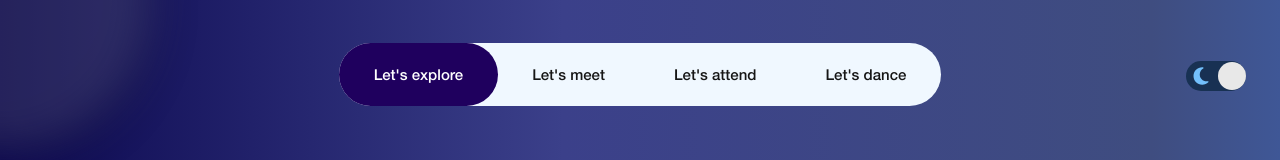
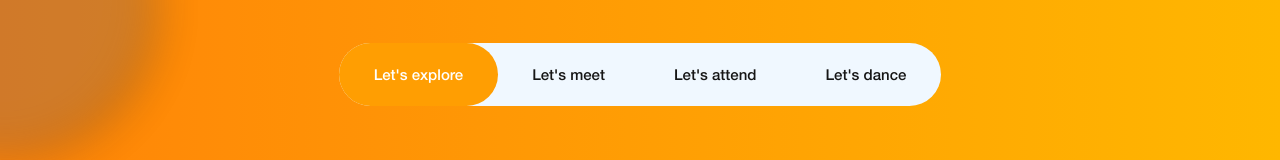
Before and after one commit to SauravMob/dance-app, a React (Vite) app: page / in a window 1280 px wide. Shown: the top 160 px of the page. Built offline with nearby package versions, Linux system fonts and the light colour scheme.

Commit message:
Removed Night Mode

```diff
--- a/src/App.css
+++ b/src/App.css
@@ -9,99 +9,49 @@ h6 {
 
 
 /* Theme colors */
-.App-dark {
-    background: linear-gradient(90deg, rgba(12, 8, 80, 1) 0%, rgba(59, 64, 138, 1) 44%, rgba(63, 77, 128, 1) 90%, rgba(63, 87, 150, 1) 100%);
-    overflow-y: scroll;
-    overflow-x: hidden;
-}
-
-.App-light {
+.App {
     background: linear-gradient(90deg, rgba(255, 128, 0, 0.9697128851540616) 0%, rgba(255, 183, 0, 1) 100%, rgba(255, 196, 0, 1) 100%);
     overflow-y: scroll;
     overflow-x: hidden;
 }
 
-.App-light .navbar {
+.App .navbar {
     background: linear-gradient(90deg, rgba(255, 128, 0, 0.9697128851540616) 0%, rgba(255, 183, 0, 1) 100%, rgba(255, 196, 0, 1) 100%);
 }
 
-.App-dark .navbar {
-    background: linear-gradient(90deg, rgba(12, 8, 80, 1) 0%, rgba(59, 64, 138, 1) 44%, rgba(63, 77, 128, 1) 90%, rgba(63, 87, 150, 1) 100%);
-}
-
-.App-light .footer-light {
+.App .footer {
     background: linear-gradient(90deg, rgba(255, 128, 0, 0.9697128851540616) 0%, rgba(255, 183, 0, 1) 100%, rgba(255, 196, 0, 1) 100%);
 }
 
-.App-dark .footer-dark {
-    background: linear-gradient(90deg, rgba(12, 8, 80, 1) 0%, rgba(59, 64, 138, 1) 44%, rgba(63, 77, 128, 1) 90%, rgba(63, 87, 150, 1) 100%);
-}
-
-.App-light .nav-link:hover {
+.App .nav-link:hover {
     background-color: rgb(235, 172, 70);
 }
 
-.App-dark .nav-link:hover {
-    background-color: rgb(113, 89, 163);
-}
-
-.App-dark .navbar-nav .nav-link.active,
-.App-dark .navbar-nav .nav-link.show {
-    background-color: rgb(31 0 94);
-}
-
-.App-light .navbar-nav .nav-link.active,
-.App-light .navbar-nav .nav-link.show {
+.App .navbar-nav .nav-link.active,
+.App .navbar-nav .nav-link.show {
     background-color: rgb(255 158 2);
 }
 
-.App-dark .about-videoCard {
-    background-color: #8309c0;
-}
-
-.App-light .about-videoCard {
+.App .about-videoCard {
     background-color: #eb750f;
 }
 
-.App-dark .recreationalDance,
-.App-dark .professionalDance {
-    background-color: #522170;
-}
-
-.App-dark .recreationalDance:hover,
-.App-dark .professionalDance:hover {
-    background-color: #250d34;
-}
-
-.App-light .recreationalDance,
-.App-light .professionalDance {
+.App .recreationalDance,
+.App .professionalDance {
     background-color: #d77a0a;
 }
 
-.App-light .recreationalDance:hover,
-.App-light .professionalDance:hover {
+.App .recreationalDance:hover,
+.App .professionalDance:hover {
     background-color: #e88104;
 }
 
-.App-dark .container .btn::before .App-dark .container .btn::after {
-    background: rgb(58, 8, 183);
-}
-
-.App-light .container .btn::before .App-light .container .btn::after {
+.App .container .btn::before .App .container .btn::after {
     background: rgb(183, 81, 8);
 }
 
-.App-dark .container .btn:nth-child(1):before,
-.App-dark .container .btn:nth-child(1)::after {
-    background: #661eec;
-    box-shadow: 0 0 5px #39166d,
-        0 0 15px #39166d,
-        0 0 30px #39166d,
-        0 0 60px #39166d;
-}
-
-.App-light .container .btn:nth-child(1):before,
-.App-light .container .btn:nth-child(1)::after {
+.App .container .btn:nth-child(1):before,
+.App .container .btn:nth-child(1)::after {
     background: #ed761b;
     box-shadow: 0 0 5px #9f4311,
         0 0 15px #9f4311,
@@ -109,11 +59,7 @@ h6 {
         0 0 60px #9f4311;
 }
 
-.App-dark .carousel {
-    background-color: #53178e;
-}
-
-.App-light .carousel {
+.App .carousel {
     background-color: #e2710f;
 }
 
@@ -132,117 +78,7 @@ h6 {
     filter: blur(20px);
 }
 
-/* Navbar styles */
-
-/* Toggle Switch */
-.switch {
-    position: absolute;
-    display: inline-block;
-    width: 60px;
-    height: 30px;
-    top: 26px;
-}
-
-.switch input {
-    opacity: 0;
-    width: 0;
-    height: 0;
-}
-
-.slider {
-    position: absolute;
-    cursor: pointer;
-    top: 0;
-    left: 0;
-    right: 0;
-    bottom: 0;
-    background-color: #73C0FC;
-    transition: 1s;
-    border-radius: 30px;
-}
-
-.slider:before {
-    position: absolute;
-    content: "";
-    height: 28px;
-    width: 28px;
-    border-radius: 20px;
-    left: 2px;
-    bottom: 1px;
-    z-index: 2;
-    background-color: #e8e8e8;
-    transition: .4s;
-}
-
-.sun svg {
-    position: absolute;
-    top: 4px;
-    left: 32px;
-    z-index: 1;
-    width: 24px;
-    height: 24px;
-}
-
-.moon svg {
-    fill: #73C0FC;
-    position: absolute;
-    top: 5px;
-    left: 5px;
-    z-index: 1;
-    width: 20px;
-    height: 20px;
-}
-
-.switch:hover .sun svg {
-    animation: rotate 15s linear infinite;
-}
-
-@keyframes rotate {
-
-    0% {
-        transform: rotate(0);
-    }
-
-    100% {
-        transform: rotate(360deg);
-    }
-}
-
-.switch:hover .moon svg {
-    animation: tilt 5s linear infinite;
-}
-
-@keyframes tilt {
-
-    0% {
-        transform: rotate(0deg);
-    }
-
-    25% {
-        transform: rotate(-10deg);
-    }
-
-    75% {
-        transform: rotate(10deg);
-    }
-
-    100% {
-        transform: rotate(0deg);
-    }
-}
-
-.input:checked+.slider {
-    background-color: #183153;
-}
-
-.input:focus+.slider {
-    box-shadow: 0 0 1px #183153;
-}
-
-.input:checked+.slider:before {
-    transform: translateX(30px);
-}
-
+/* Navbar styles *
 /* Nav styles */
 .navbar {
     background: transparent !important;
--- a/src/App.jsx
+++ b/src/App.jsx
@@ -5,7 +5,6 @@ import './App.css'
 import Navbar from './components/navbar/index'
 import Home from './components/home'
 import VideoCard from './components/home/videoCard'
-import universe from './components/assets/video/universe.mp4'
 import sunset from './components/assets/video/sunset.mp4'
 import AboutVideo from './components/home/about/index'
 import Carousel from './components/home/carousel'
@@ -19,8 +18,6 @@ const App = () => {
   const [ref, { left, top }] = useMeasure()
   const target = useRef()
 
-  const [theme, setTheme] = useState('dark')
-  const [device, setDevice] = useState()
   const [scrollY, setScrollY] = useState(0)
 
   // Variables
@@ -31,23 +28,6 @@ const App = () => {
     xy: [0, 0],
     config: { mass: 10, tension: 250, friction: 30 },
   }))
-
-  useEffect(() => {
-    const handleResize = () => {
-      if (window.innerWidth < 768) {
-        setDevice("MOBILE")
-      } else {
-        setDevice("LAPTOP")
-      }
-    }
-
-    handleResize()
-    window.addEventListener("resize", handleResize)
-
-    return () => {
-      window.removeEventListener("resize", handleResize)
-    }
-  }, [])
 
   useEffect(() => {
     const handleScroll = () => {
@@ -64,11 +44,6 @@ const App = () => {
     api.start({ xy: [e.clientX - left, e.clientY - top] })
   }
 
-  const handleTheme = (e) => {
-    if (e.target.checked) setTheme('dark')
-    else setTheme('light')
-  }
-
   const videoCardRef = useParallax({
     targetElement: target.current,
     opacity: [0, 10]
@@ -76,29 +51,29 @@ const App = () => {
 
   return (
     <>
-      <div ref={ref} className={`App-${theme}`} onMouseMove={handleMouseMove}>
+      <div ref={ref} className='App' onMouseMove={handleMouseMove}>
         {trail.map((props, index) => (
           <animated.div className='majorFollower' key={index} style={{ transform: props.xy.to(trans) }} />
         ))}
-        <Navbar device={device} theme={theme} handleTheme={handleTheme} />
+        <Navbar />
         <Fragment>
           <Element name="home" className="home">
-            <Home theme={theme} device={device} target={target} />
+            <Home target={target} />
           </Element>
         </Fragment>
         <Fragment>
           <div className='videoCard' ref={videoCardRef.ref}>
-            {theme === 'dark' ? <VideoCard src={universe} /> : <VideoCard src={sunset} />}
+            <VideoCard src={sunset} />
           </div>
         </Fragment>
         <Fragment>
           <Element name="about" className="about">
-            {theme === 'dark' ? <AboutVideo src={universe} /> : <AboutVideo src={sunset} />}
+            <AboutVideo src={sunset} />
           </Element>
         </Fragment>
         <Fragment>
           <Element name="splitSection" className="splitSection">
-            <SplitSection theme={theme} device={device} />
+            <SplitSection />
           </Element>
         </Fragment>
         <Fragment>
@@ -107,7 +82,7 @@ const App = () => {
           </Element>
         </Fragment>
         <Fragment>
-          <Footer theme={theme} device={device} />
+          <Footer />
         </Fragment>
       </div>
     </>
--- a/src/components/home/carousel/index.jsx
+++ b/src/components/home/carousel/index.jsx
@@ -18,12 +18,12 @@ const Carousel = () => {
       <div className="ambassador-slider" id="slider">
         {imgArray.map((val, key) => {
           return (
-            <input type="radio" name="slider" id={`s${key}`} className="radiobtn" checked={activeCarousel === key} onChange={() => setActiveCarousel(key)} />
+            <input type="radio" name="slider" key={key} id={`s${key}`} className="radiobtn" checked={activeCarousel === key} onChange={() => setActiveCarousel(key)} />
           )
         })}
         {imgArray.map((value, key) => {
           return (
-            <label htmlFor={`s${key}`} id={`slide${key}`} className={`label${key}`} onClick={() => setActiveCarousel(key)}>
+            <label key={key} htmlFor={`s${key}`} id={`slide${key}`} className={`label${key}`} onClick={() => setActiveCarousel(key)}>
               <div className="ambassador-slider-img">
                 <img src={value} alt={value} />
               </div>
--- a/src/components/home/index.jsx
+++ b/src/components/home/index.jsx
@@ -1,10 +1,9 @@
 import React from 'react'
 import VideoCard from './videoCard/index';
-import universe from '../assets/video/universe.mp4'
 import sunset from '../assets/video/sunset.mp4'
 import { useParallax } from 'react-scroll-parallax';
 
-const Home = ({ theme, device, target }) => {
+const Home = ({ target }) => {
 
     const topLogo = useParallax({
         speed: 20,
@@ -39,7 +38,7 @@ const Home = ({ theme, device, target }) => {
                 </svg>
             </div>
             <div className='video-box' ref={midVideo.ref}>
-                {theme === 'dark' ? <VideoCard src={universe} /> : <VideoCard src={sunset} />}
+                {<VideoCard src={sunset} />}
             </div>
             <div className='bottom-logo' ref={bottomLogo.ref}>
                 <svg style={{ color: 'white', height: '100%', width: '100%' }} xmlns="http://www.w3.org/2000/svg" viewBox="0 0 831 402">
--- a/src/components/home/videoCard/index.jsx
+++ b/src/components/home/videoCard/index.jsx
@@ -2,14 +2,8 @@ import React, { useEffect, useRef } from 'react'
 
 const VideoCard = ({ src }) => {
 
-    const videoRef = useRef()
-
-    useEffect(() => {
-        videoRef.current?.load()
-    }, [src])
-
     return (
-        <video autoPlay loop muted ref={videoRef}>
+        <video autoPlay loop muted>
             <source src={src} type='video/mp4'></source>
         </video>
     )
--- a/src/components/navbar/index.jsx
+++ b/src/components/navbar/index.jsx
@@ -3,7 +3,7 @@ import Nav from 'react-bootstrap/Nav'
 import Navbar from 'react-bootstrap/Navbar'
 import { Link } from 'react-scroll'
 
-const index = ({ device, handleTheme, theme }) => {
+const index = () => {
     return (
         <Navbar expand="lg" className="bg-body-tertiary">
             <Navbar.Toggle aria-controls="basic-navbar-nav" />
@@ -51,12 +51,6 @@ const index = ({ device, handleTheme, theme }) => {
                     </Link>
                 </Nav>
             </Navbar.Collapse>
-            <label className="switch" style={{ right: '34px' }}>
-                <span className="sun"><svg xmlns="http://www.w3.org/2000/svg" viewBox="0 0 24 24"><g fill="#ffd43b"><circle r="5" cy="12" cx="12"></circle><path d="m21 13h-1a1 1 0 0 1 0-2h1a1 1 0 0 1 0 2zm-17 0h-1a1 1 0 0 1 0-2h1a1 1 0 0 1 0 2zm13.66-5.66a1 1 0 0 1 -.66-.29 1 1 0 0 1 0-1.41l.71-.71a1 1 0 1 1 1.41 1.41l-.71.71a1 1 0 0 1 -.75.29zm-12.02 12.02a1 1 0 0 1 -.71-.29 1 1 0 0 1 0-1.41l.71-.66a1 1 0 0 1 1.41 1.41l-.71.71a1 1 0 0 1 -.7.24zm6.36-14.36a1 1 0 0 1 -1-1v-1a1 1 0 0 1 2 0v1a1 1 0 0 1 -1 1zm0 17a1 1 0 0 1 -1-1v-1a1 1 0 0 1 2 0v1a1 1 0 0 1 -1 1zm-5.66-14.66a1 1 0 0 1 -.7-.29l-.71-.71a1 1 0 0 1 1.41-1.41l.71.71a1 1 0 0 1 0 1.41 1 1 0 0 1 -.71.29zm12.02 12.02a1 1 0 0 1 -.7-.29l-.66-.71a1 1 0 0 1 1.36-1.36l.71.71a1 1 0 0 1 0 1.41 1 1 0 0 1 -.71.24z"></path></g></svg></span>
-                <span className="moon"><svg xmlns="http://www.w3.org/2000/svg" viewBox="0 0 384 512"><path d="m223.5 32c-123.5 0-223.5 100.3-223.5 224s100 224 223.5 224c60.6 0 115.5-24.2 155.8-63.4 5-4.9 6.3-12.5 3.1-18.7s-10.1-9.7-17-8.5c-9.8 1.7-19.8 2.6-30.1 2.6-96.9 0-175.5-78.8-175.5-176 0-65.8 36-123.1 89.3-153.3 6.1-3.5 9.2-10.5 7.7-17.3s-7.3-11.9-14.3-12.5c-6.3-.5-12.6-.8-19-.8z"></path></svg></span>
-                <input type="checkbox" checked={theme === 'dark'} onChange={(e) => handleTheme(e)} className="input" />
-                <span className="slider"></span>
-            </label>
         </Navbar>
     )
 }
```
Also changed, not shown: src/components/home/about/index.jsx (+2 -7 lines), src/components/home/splitSection/index.jsx (+3 -5 lines), 1 other file (tests, documents, lock files or other folders).
